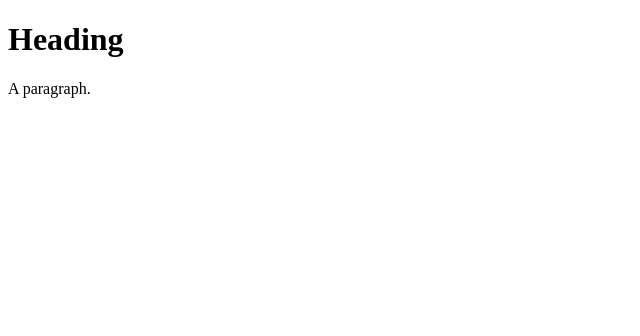
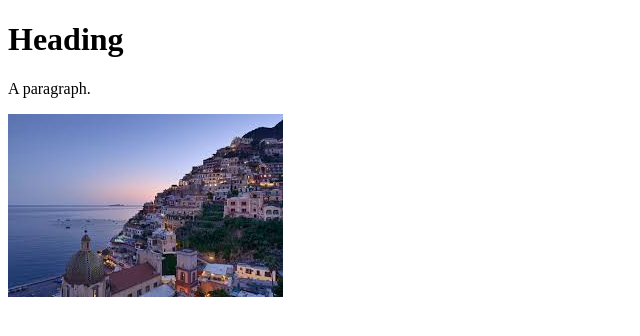
Before and after one commit to shreeya-56/practice1, a plain HTML site: page index.html in a window 1280 px wide. Shown: the whole page, without its empty margins (0-640 px from the left). Drawn offline with Linux system fonts and the light colour scheme.

Commit message:
image added

```diff
--- a/index.html
+++ b/index.html
@@ -7,5 +7,6 @@
 <body>
 <h1>Heading</h1>
 <p>A paragraph.</p>
+<img src="HR image.jpg" alt="image of HR">
 </body>
 </html>
```
Also changed, not shown: HR image.jpg (added).
